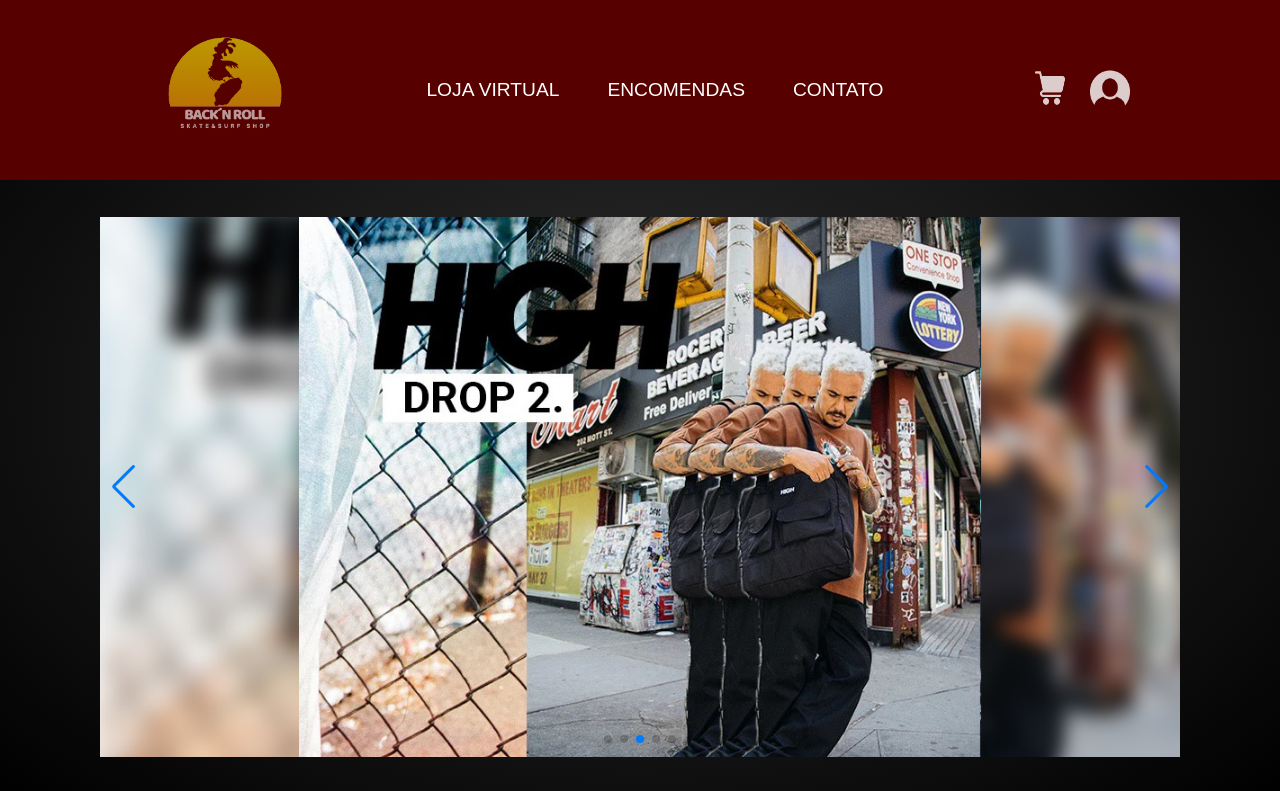
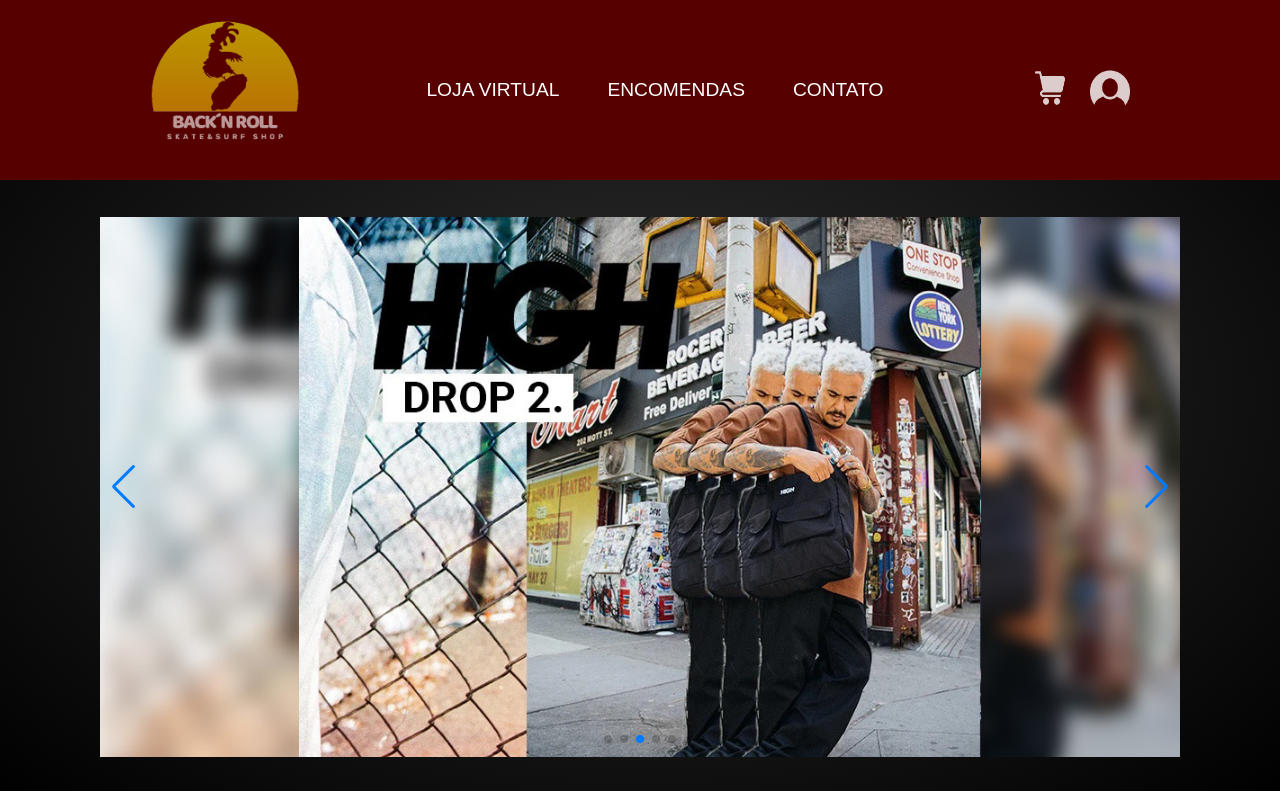
Before and after one commit to 16ale/back-nroll, a plain HTML site: page index.html in a window 1280 px wide. In both pictures the pointer is over the picture 225 px from the left and 90 px from the top of the page. Shown: the top 791 px of the page. Drawn offline with nearby package versions, Linux system fonts and the light colour scheme.

Commit message:
efeitin css botoes

```diff
--- a/style.css
+++ b/style.css
@@ -66,7 +66,7 @@ header img {
   transition: all 0.5s linear 0s;
 }
 header img:hover {
-  scale: (1.3);
+  transform: scale(1.3);
   filter: opacity(60%);
 }
 
```
